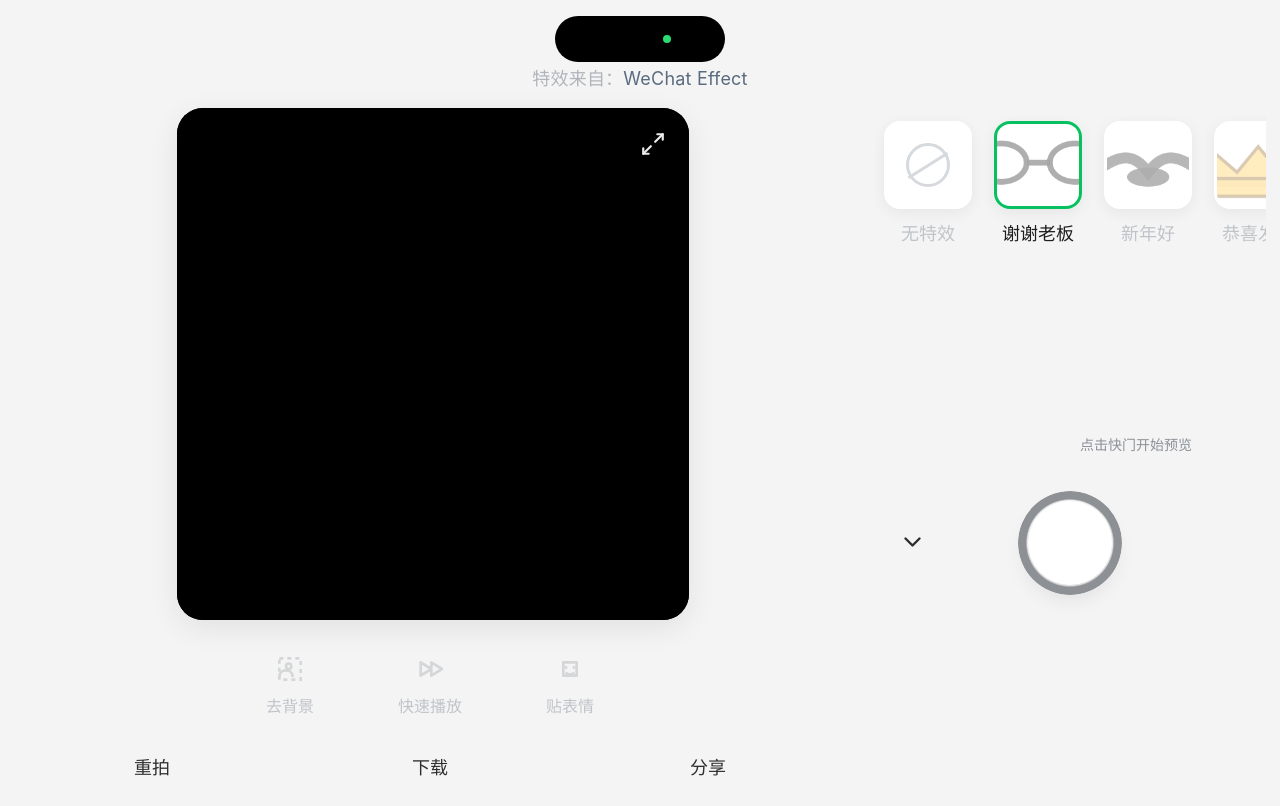
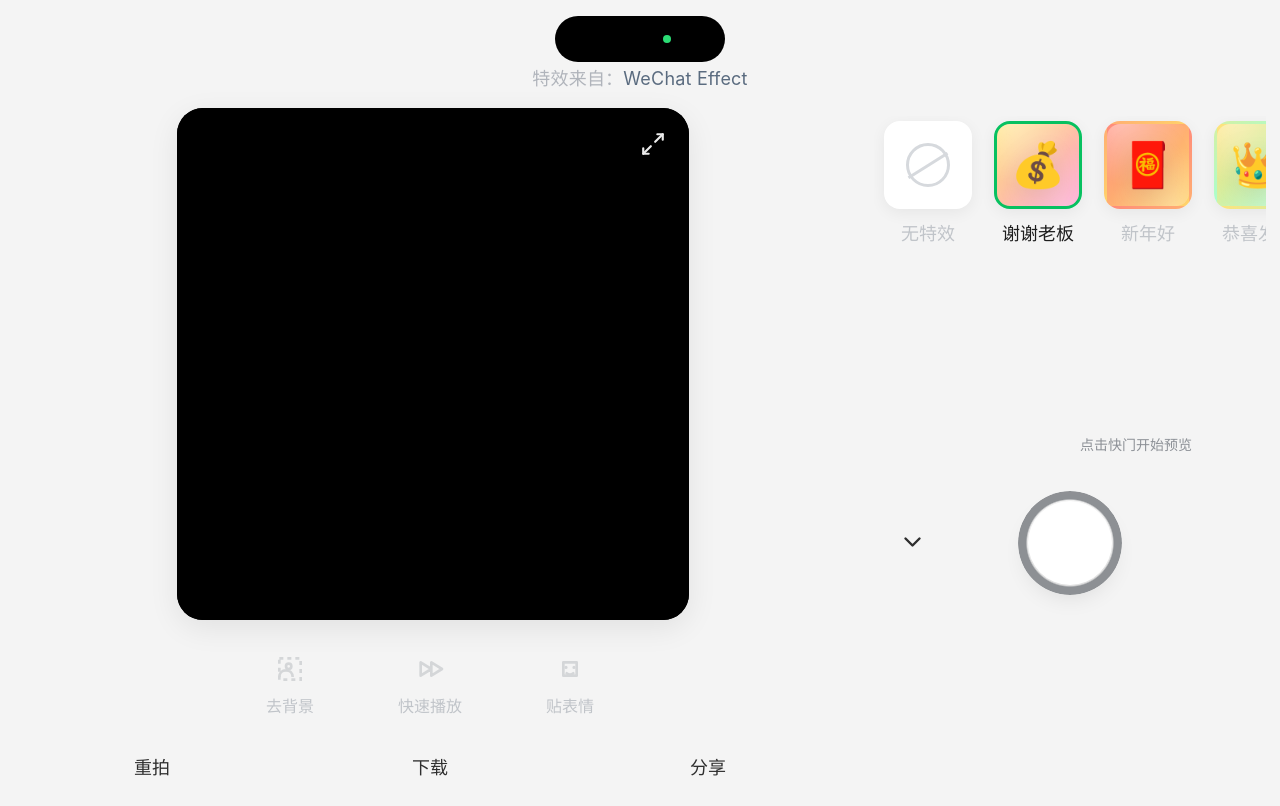
Before and after one commit to Ali1995A/selfface, a website built with Vite: page index.html in a window 1280 px wide. Shown: the top 806 px of the page. Built offline with nearby package versions, Linux system fonts and the light colour scheme; no server answers; files whose address does not match are found by name.

Commit message:
ui(effects): kid-friendly default icons

```diff
--- a/app.js
+++ b/app.js
@@ -74,15 +74,34 @@ let subtitleMode = "realtime"; // "realtime" | "stable"
 
 const effects = [
   { id: "none", name: "无特效", from: "WeChat Effect", sticker: null, thumb: "none" },
-  { id: "thanksBoss", name: "谢谢老板", from: "WeChat Effect", sticker: "./assets/stickers/glasses.png" },
-  { id: "newYear", name: "新年好", from: "MurphyM", sticker: "./assets/stickers/mustache.png" },
-  { id: "gongXiFaCai", name: "恭喜发财", from: "MurphyM", sticker: "./assets/stickers/crown.png" },
+  {
+    id: "thanksBoss",
+    name: "谢谢老板",
+    from: "WeChat Effect",
+    sticker: "./assets/stickers/glasses.png",
+    icon: { emoji: "💰", bg: "linear-gradient(135deg,#ffe37a,#ff9fd1)" },
+  },
+  {
+    id: "newYear",
+    name: "新年好",
+    from: "MurphyM",
+    sticker: "./assets/stickers/mustache.png",
+    icon: { emoji: "🧧", bg: "linear-gradient(135deg,#ff8a7a,#ffd36a)" },
+  },
+  {
+    id: "gongXiFaCai",
+    name: "恭喜发财",
+    from: "MurphyM",
+    sticker: "./assets/stickers/crown.png",
+    icon: { emoji: "👑", bg: "linear-gradient(135deg,#ffe27a,#a7ffcf)" },
+  },
   {
     id: "comedyGlasses",
     name: "搞笑眼镜",
     from: "jeelizFaceFilter",
     sticker: "./assets/templates/jeeliz/comedy-glasses.png",
     placement: { scale: 2.15, offsetX: 0, offsetY: -0.08, clamp: [140, 320] },
+    icon: { emoji: "😎", bg: "linear-gradient(135deg,#7cf0ff,#b98cff)" },
   },
   {
     id: "catFace",
@@ -90,6 +109,7 @@ const effects = [
     from: "FaceUp",
     sticker: "./assets/templates/faceup/cat.png",
     placement: { scale: 2.35, offsetX: 0, offsetY: -0.02, clamp: [140, 320] },
+    icon: { emoji: "🐱", bg: "linear-gradient(135deg,#ffd1e6,#c6fff3)" },
   },
   {
     id: "dogFace",
@@ -97,6 +117,7 @@ const effects = [
     from: "FaceUp",
     sticker: "./assets/templates/faceup/dog.png",
     placement: { scale: 2.35, offsetX: 0, offsetY: -0.02, clamp: [140, 320] },
+    icon: { emoji: "🐶", bg: "linear-gradient(135deg,#c6e8ff,#ffe5b6)" },
   },
   {
     id: "flowerBand",
@@ -104,6 +125,7 @@ const effects = [
     from: "FaceUp",
     sticker: "./assets/templates/faceup/flower_hairband.png",
     placement: { scale: 2.45, offsetX: 0, offsetY: -0.36, clamp: [160, 340] },
+    icon: { emoji: "🌸", bg: "linear-gradient(135deg,#ffb7d9,#b7f0ff)" },
   },
   {
     id: "devilHorn",
@@ -111,6 +133,7 @@ const effects = [
     from: "FaceUp",
     sticker: "./assets/templates/faceup/evil_horn_eye.png",
     placement: { scale: 2.35, offsetX: 0, offsetY: -0.32, clamp: [150, 340] },
+    icon: { emoji: "😈", bg: "linear-gradient(135deg,#ffb4ec,#a6b9ff)" },
   },
   {
     id: "eyeFx",
@@ -118,6 +141,7 @@ const effects = [
     from: "FaceUp",
     sticker: "./assets/templates/faceup/eye.png",
     placement: { scale: 2.0, offsetX: 0, offsetY: -0.02, clamp: [120, 300], alpha: 0.75 },
+    icon: { emoji: "✨", bg: "linear-gradient(135deg,#fff4a6,#b7f0ff)" },
   },
   {
     id: "baldHair",
@@ -125,6 +149,7 @@ const effects = [
     from: "FaceUp",
     sticker: "./assets/templates/faceup/bald_hair.png",
     placement: { scale: 2.6, offsetX: 0, offsetY: -0.38, clamp: [170, 360] },
+    icon: { emoji: "🧑‍🦲", bg: "linear-gradient(135deg,#ffe0d1,#d1f0ff)" },
   },
   {
     id: "skeleton",
@@ -132,6 +157,7 @@ const effects = [
     from: "FaceUp",
     sticker: "./assets/templates/faceup/skeleton_mask.png",
     placement: { scale: 2.15, offsetX: 0, offsetY: 0.06, clamp: [160, 340], alpha: 0.62 },
+    icon: { emoji: "💀", bg: "linear-gradient(135deg,#d7e2ff,#ffd6e7)" },
   },
   {
     id: "neonMask",
@@ -139,6 +165,7 @@ const effects = [
     from: "FaceUp",
     sticker: "./assets/templates/faceup/neon_facemask.png",
     placement: { scale: 2.05, offsetX: 0, offsetY: 0.1, clamp: [140, 300], alpha: 0.7 },
+    icon: { emoji: "😷", bg: "linear-gradient(135deg,#b6ffea,#b6c7ff)" },
   },
   {
     id: "bald",
@@ -146,12 +173,14 @@ const effects = [
     from: "FaceUp",
     sticker: "./assets/templates/faceup/bald.png",
     placement: { scale: 2.5, offsetX: 0, offsetY: -0.34, clamp: [160, 360] },
+    icon: { emoji: "🥚", bg: "linear-gradient(135deg,#fff0c9,#d4fff0)" },
   },
   {
     id: "edgeSparkles",
     name: "金闪闪",
     from: "selfface",
     sticker: null,
+    icon: { emoji: "🌟", bg: "linear-gradient(135deg,#ffe48a,#ffb0d9)" },
   },
   {
     id: "fireworksFrame",
@@ -159,6 +188,7 @@ const effects = [
     from: "jeelizFaceFilter",
     sticker: null,
     frame: "./assets/templates/jeeliz/frame_fireworks.png",
+    icon: { emoji: "🎆", bg: "linear-gradient(135deg,#a6d6ff,#ffb0d9)" },
   },
   {
     id: "warmVignette",
@@ -166,18 +196,21 @@ const effects = [
     from: "selfface",
     sticker: null,
     filter: "warmVignette",
+    icon: { emoji: "🧡", bg: "linear-gradient(135deg,#ffd2a6,#ffeaa6)" },
   },
   {
     id: "heartBurst",
     name: "爱心雨",
     from: "selfface",
     sticker: null,
+    icon: { emoji: "💖", bg: "linear-gradient(135deg,#ffb6d9,#ffd6f0)" },
   },
   {
     id: "bubbles",
     name: "泡泡",
     from: "selfface",
     sticker: null,
+    icon: { emoji: "🫧", bg: "linear-gradient(135deg,#b6f3ff,#d2e2ff)" },
   },
   {
     id: "rainbow",
@@ -185,6 +218,7 @@ const effects = [
     from: "selfface",
     sticker: null,
     filter: "rainbowFrame",
+    icon: { emoji: "🌈", bg: "linear-gradient(135deg,#ffb0d9,#b6f3ff)" },
   },
   { id: "more", name: "更多特效", from: "", sticker: null, thumb: "more" },
 ];
@@ -1622,7 +1656,16 @@ function makeEffectThumb(effect) {
   if (effect.thumb === "none") thumb.classList.add("wx-thumb--none");
   if (effect.thumb === "more") thumb.classList.add("wx-thumb--more");
 
-  if (effect.sticker) {
+  if (effect.icon?.bg) {
+    thumb.classList.add("wx-thumb--kid");
+    thumb.style.setProperty("--kidbg", effect.icon.bg);
+  }
+  if (effect.icon?.emoji) {
+    const emoji = document.createElement("div");
+    emoji.className = "wx-thumbEmoji";
+    emoji.textContent = effect.icon.emoji;
+    thumb.appendChild(emoji);
+  } else if (effect.sticker) {
     const img = document.createElement("img");
     img.alt = effect.name;
     img.src = effect.sticker;
@@ -1659,7 +1702,16 @@ function makeGridItem(effect) {
 
   const icon = document.createElement("div");
   icon.className = "wx-gridIcon";
-  if (effect.sticker) {
+  if (effect.icon?.bg) {
+    icon.classList.add("wx-gridIcon--kid");
+    icon.style.setProperty("--kidbg", effect.icon.bg);
+  }
+  if (effect.icon?.emoji) {
+    const emoji = document.createElement("div");
+    emoji.className = "wx-gridEmoji";
+    emoji.textContent = effect.icon.emoji;
+    icon.appendChild(emoji);
+  } else if (effect.sticker) {
     const img = document.createElement("img");
     img.alt = effect.name;
     img.src = effect.sticker;
--- a/style.css
+++ b/style.css
@@ -187,12 +187,33 @@ button{font:inherit}
   display:grid;
   place-items:center;
   overflow:hidden;
+  position:relative;
 }
 .wx-thumb img{
   width:100%;
   height:100%;
-  object-fit:cover;
-  opacity:.35;
+  object-fit:contain;
+  opacity:.65;
+}
+.wx-thumb--kid{
+  background:var(--kidbg, #fff);
+}
+.wx-thumb--kid::before{
+  content:"";
+  position:absolute;
+  inset:-30%;
+  background:
+    radial-gradient(circle at 22% 18%, rgba(255,255,255,.85), transparent 46%),
+    radial-gradient(circle at 76% 78%, rgba(255,255,255,.55), transparent 44%);
+  transform:rotate(12deg);
+  opacity:.55;
+  pointer-events:none;
+}
+.wx-thumbEmoji{
+  font-size:44px;
+  line-height:1;
+  filter:drop-shadow(0 8px 14px rgba(0,0,0,.10));
+  transform:translateY(-1px);
 }
 .wx-effectItem.is-selected .wx-thumb{border-color:var(--green)}
 .wx-label{
@@ -297,9 +318,30 @@ button{font:inherit}
   place-items:center;
   overflow:hidden;
   border:2px solid rgba(0,0,0,0);
+  position:relative;
 }
 .wx-gridItem.is-selected .wx-gridIcon{border-color:var(--green)}
 .wx-gridIcon img{width:100%;height:100%;object-fit:cover}
+.wx-gridIcon--kid{
+  background:var(--kidbg, #f2f3f5);
+}
+.wx-gridIcon--kid::before{
+  content:"";
+  position:absolute;
+  inset:-30%;
+  background:
+    radial-gradient(circle at 26% 18%, rgba(255,255,255,.85), transparent 48%),
+    radial-gradient(circle at 72% 82%, rgba(255,255,255,.55), transparent 46%);
+  transform:rotate(12deg);
+  opacity:.55;
+  pointer-events:none;
+}
+.wx-gridEmoji{
+  font-size:34px;
+  line-height:1;
+  filter:drop-shadow(0 8px 14px rgba(0,0,0,.10));
+  transform:translateY(-1px);
+}
 .wx-gridLabel{
   font-size:16px;
   color:#c0c4c9;
```
